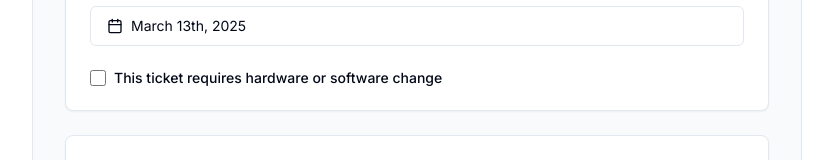
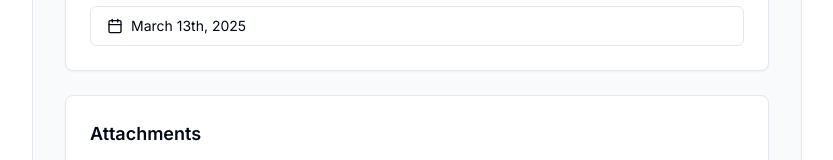
Before and after one commit to axiasmedia/ngn_frontend, a Next.js app: page /technician/tickets/new in a window 1280 px wide. Shown: the part 1385-1545 px from the top of the page, without its empty margins (223-1056 px from the left). Built offline with nearby package versions, Linux system fonts and the light colour scheme; no server answers; sample sign-in values are in the browser's storage.

Commit message:
minor: deleted hardware checkbox in create tech ticket

```diff
--- a/app/technician/tickets/new/page.tsx
+++ b/app/technician/tickets/new/page.tsx
@@ -467,23 +467,6 @@ export default function NewTicketPage() {
                 <Label>Availability</Label>
                 <DateTimePicker date={availability} setDate={setAvailability} />
               </div>
-
-              {/* Hardware Needs */}
-              <div className="flex items-center space-x-2">
-                <input
-                  type="checkbox"
-                  id="needs-hardware"
-                  checked={needsHardware}
-                  onChange={(e) => setNeedsHardware(e.target.checked)}
-                  className="h-4 w-4 rounded border-gray-300 text-primary focus:ring-primary"
-                />
-                 <label
-                  htmlFor="needs-hardware"
-                  className="text-sm font-medium leading-none peer-disabled:cursor-not-allowed peer-disabled:opacity-70"
-                >
-                  This ticket requires hardware or software change
-                </label>
-              </div>
             </div>
           </CardContent>
         </Card>
```
